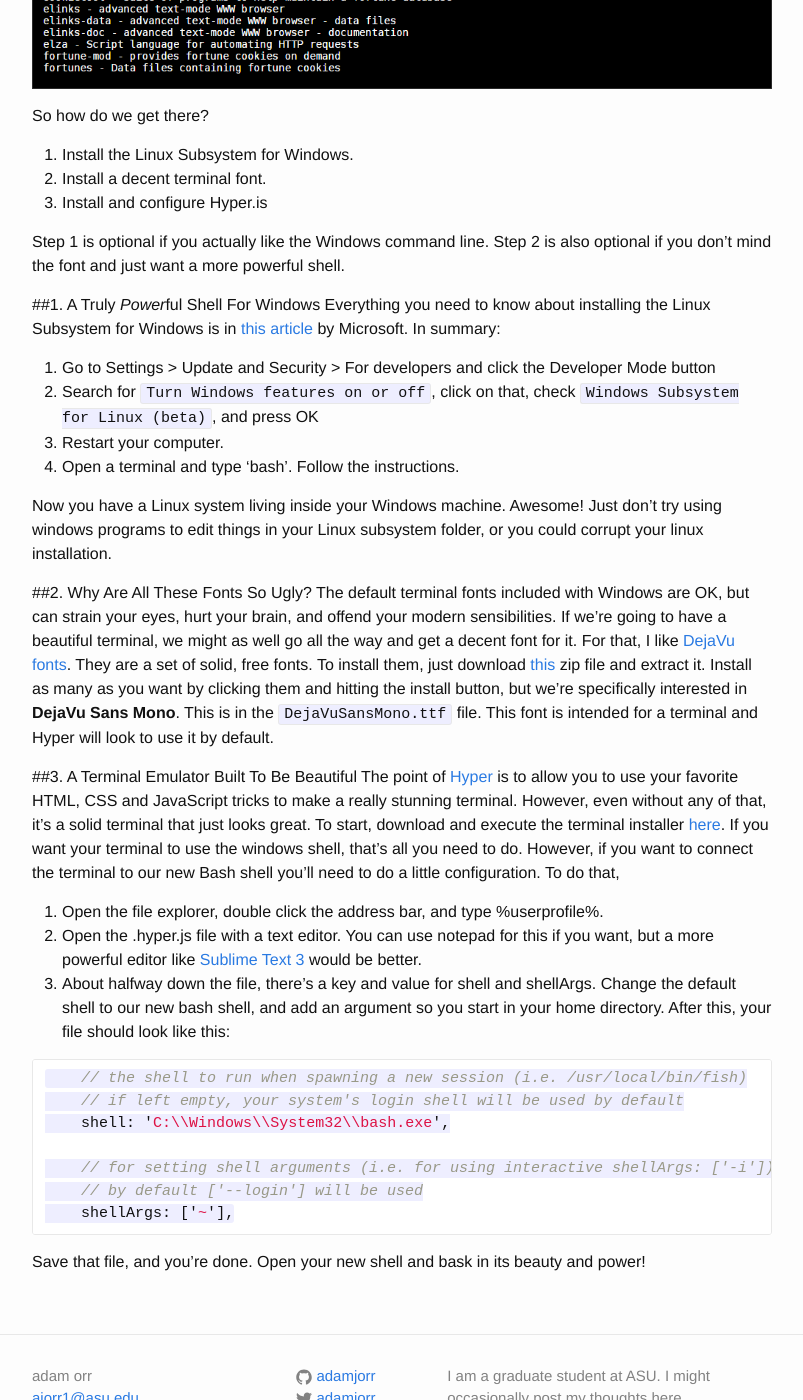
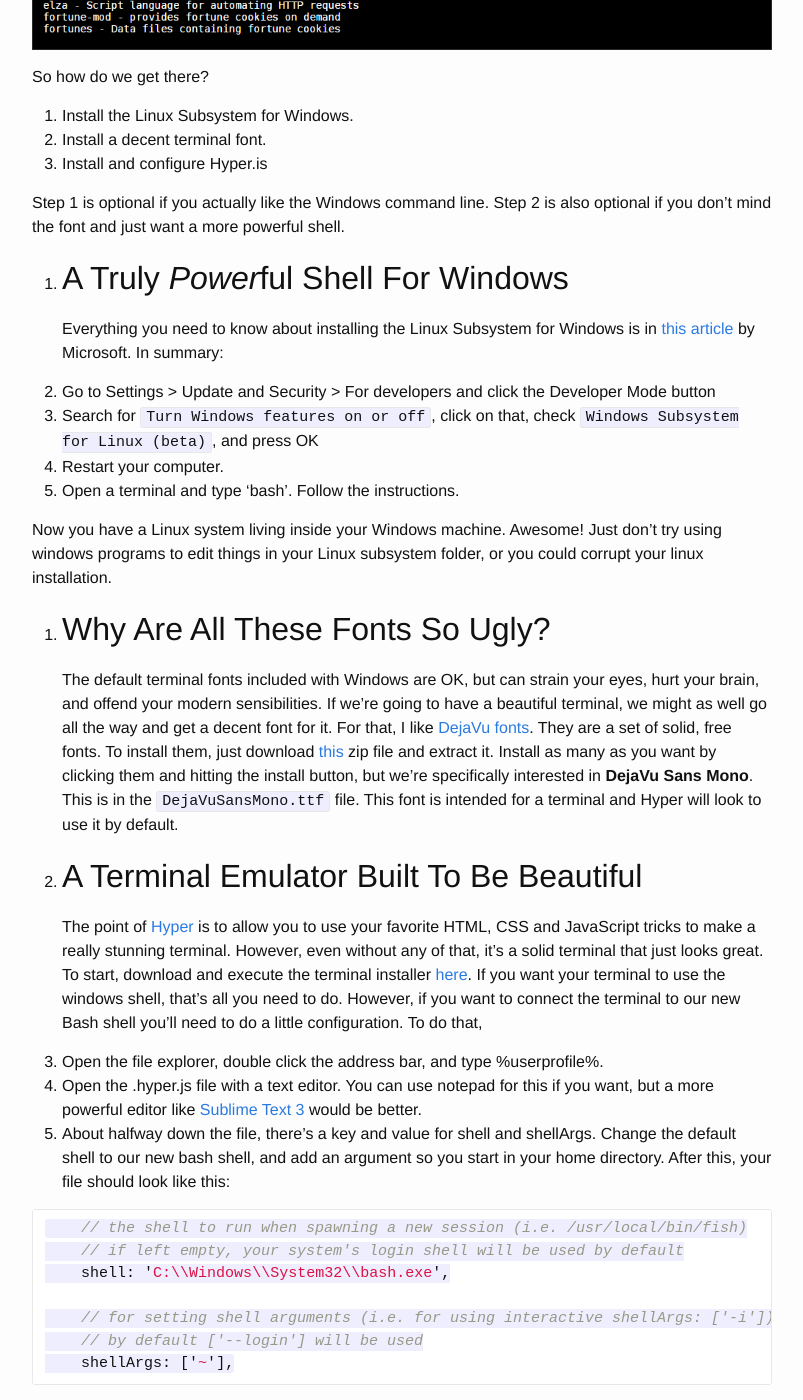
Before and after one commit to adamjorr/adamjorr.github.io, a Jekyll site: the page built from _posts/2016-12-15-windows-shell.md, in a window 1280 px wide and 1400 px high, scrolled down 832 px. Shown: the whole window, without its empty margins (238-1041 px from the left). Built offline with Jekyll 4.4.1, drawn with Linux system fonts in a browser that asks for light colours; nearby versions of some CDN libraries; some of the changed text lies outside the part shown.

Commit message:
fix headers

```diff
--- a/_posts/2016-12-15-windows-shell.md
+++ b/_posts/2016-12-15-windows-shell.md
@@ -19,7 +17,8 @@
 
 Step 1 is optional if you actually like the Windows command line. Step 2 is also optional if you don't mind the font and just want a more powerful shell.
 
-##1. A Truly *Power*ful Shell For Windows
+1. A Truly *Power*ful Shell For Windows
+---------------------------------------
 Everything you need to know about installing the Linux Subsystem for Windows is in [this article](https://msdn.microsoft.com/en-us/commandline/wsl/install_guide) by Microsoft. In summary:
 1. Go to Settings > Update and Security > For developers and click the Developer Mode button
 2. Search for `Turn Windows features on or off`, click on that, check `Windows Subsystem for Linux (beta)`, and press OK
@@ -28,10 +27,12 @@
 
 Now you have a Linux system living inside your Windows machine. Awesome! Just don't try using windows programs to edit things in your Linux subsystem folder, or you could corrupt your linux installation.
 
-##2. Why Are All These Fonts So Ugly?
+2. Why Are All These Fonts So Ugly?
+-----------------------------------
 The default terminal fonts included with Windows are OK, but can strain your eyes, hurt your brain, and offend your modern sensibilities. If we're going to have a beautiful terminal, we might as well go all the way and get a decent font for it. For that, I like [DejaVu fonts](http://dejavu-fonts.org/wiki/Main_Page). They are a set of solid, free fonts. To install them, just download [this](http://sourceforge.net/projects/dejavu/files/dejavu/2.37/dejavu-fonts-ttf-2.37.zip) zip file and extract it. Install as many as you want by clicking them and hitting the install button, but we're specifically interested in **DejaVu Sans Mono**. This is in the `DejaVuSansMono.ttf` file. This font is intended for a terminal and Hyper will look to use it by default.
 
-##3. A Terminal Emulator Built To Be Beautiful
+3. A Terminal Emulator Built To Be Beautiful
+--------------------------------------------
 The point of [Hyper](www.hyper.is) is to allow you to use your favorite HTML, CSS and JavaScript tricks to make a really stunning terminal. However, even without any of that, it's a solid terminal that just looks great. To start, download and execute the terminal installer [here](https://hyper-updates.now.sh/download/win). If you want your terminal to use the windows shell, that's all you need to do. However, if you want to connect the terminal to our new Bash shell you'll need to do a little configuration. To do that,
 
 1. Open the file explorer, double click the address bar, and type %userprofile%.
```
Also changed, not shown: other parts of _posts/2016-12-15-windows-shell.md (+0 -2 lines).
